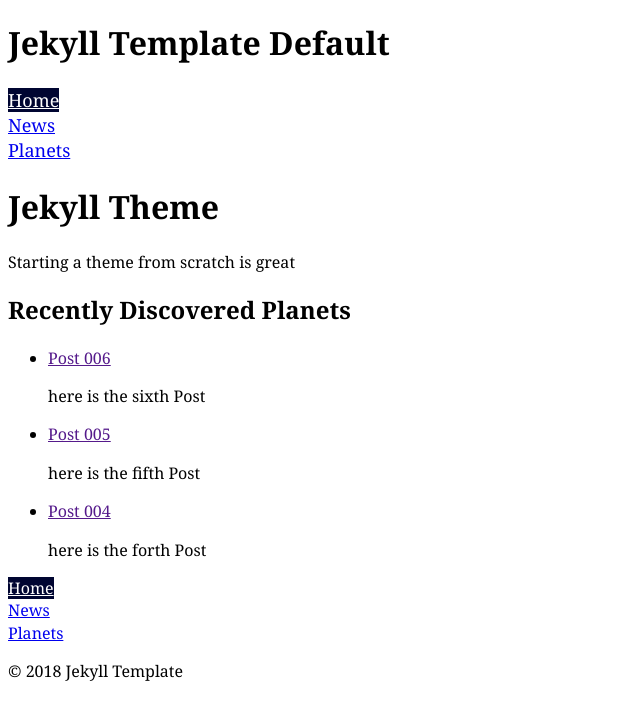
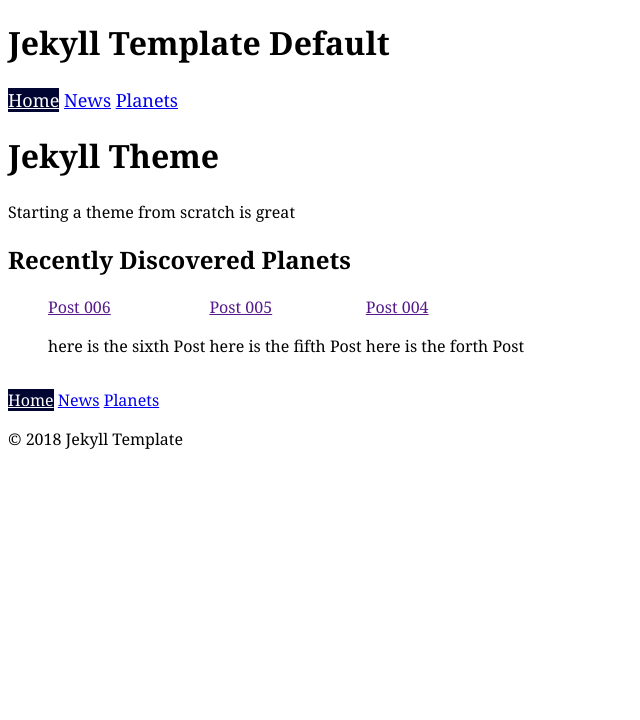
Before and after one commit to davidjkennedy/template, a Jekyll site: the page built from index.html, in a window 1280 px wide. Shown: the top 720 px of the page, without its empty margins (0-640 px from the left). Built offline with Jekyll 4.4.1, drawn with Linux system fonts in a browser that asks for light colours.

```diff
--- a/css/common.css
+++ b/css/common.css
@@ -16,7 +16,7 @@
   list-style-type: none;
 }
 
-nav > li {
+ul li {
   display: inline-block;
 }
 .nav-top {
```
